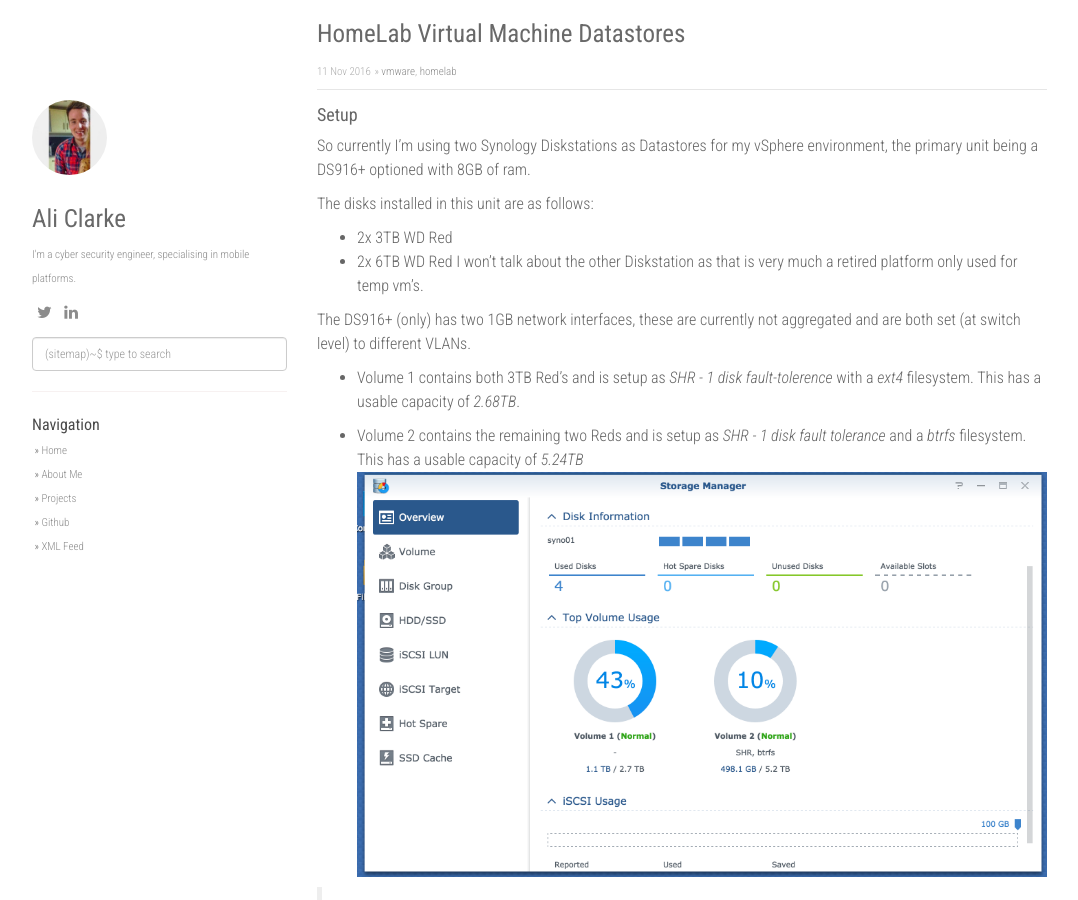
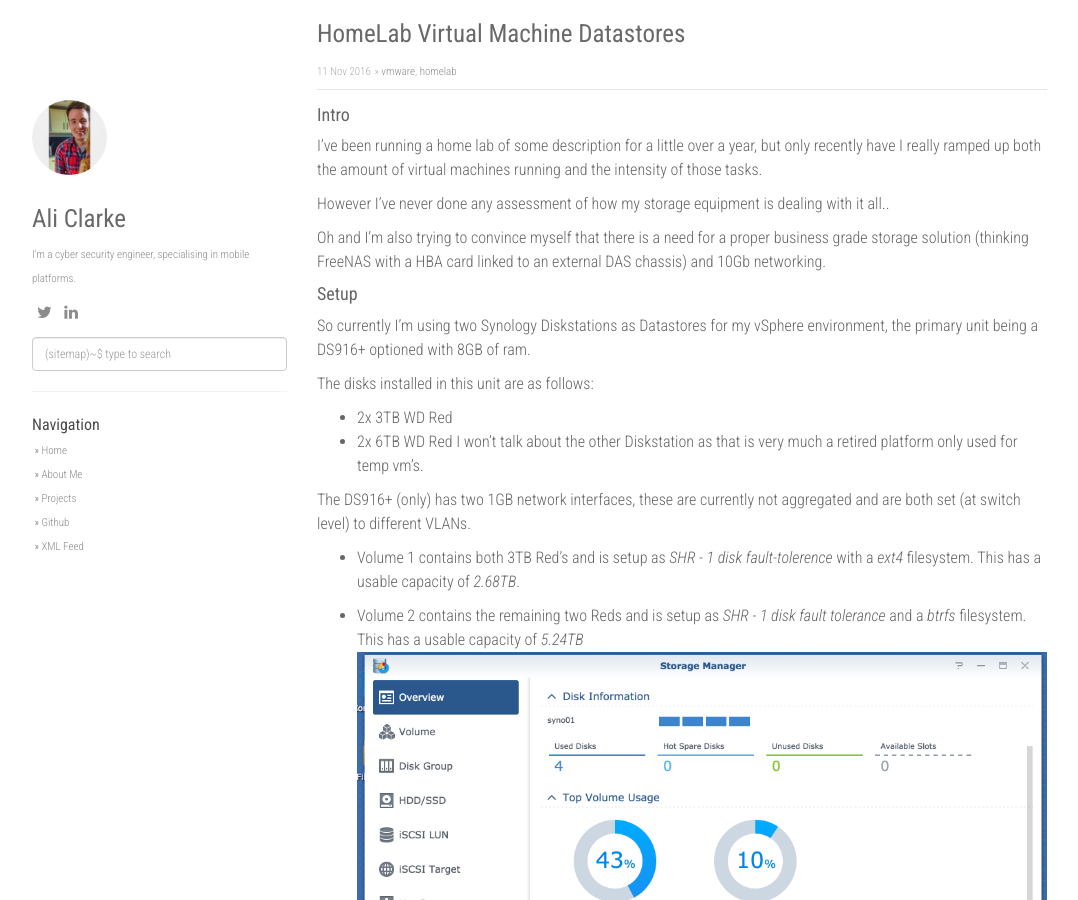
Before and after one commit to alijnclarke/alijnclarke.github.io, a Jekyll site: the page built from _posts/2016-11-11-vmwarestorage.md, in a window 1280 px wide and 900 px high. Shown: the whole window, without its empty margins (53-1131 px from the left). Built offline with Jekyll 4.4.1, drawn with Linux system fonts in a browser that asks for light colours; nearby versions of some CDN libraries; comment, search, counter and statistics services are not loaded.

Commit message:
Added introduction
Signed-off-by: Ali Clarke <ali.clarke@swainsleyhall.com>

```diff
--- a/_posts/2016-11-11-vmwarestorage.md
+++ b/_posts/2016-11-11-vmwarestorage.md
@@ -5,6 +5,12 @@
 categories: [vmware, homelab]
 ---
 
+#### Intro
+I’ve been running a home lab of some description for a little over a year, but only recently have I really ramped up both the amount of virtual machines running and the intensity of those tasks.
+
+However I’ve never done any assessment of how my storage equipment is dealing with it all..
+
+Oh and I’m also trying to convince myself that there is a need for a proper business grade storage solution (thinking FreeNAS with a HBA card linked to an external DAS chassis) and 10Gb networking.
 #### Setup
 
 So currently I’m using two Synology Diskstations as Datastores for my vSphere environment, the primary unit being a DS916+ optioned with 8GB of ram.
```
